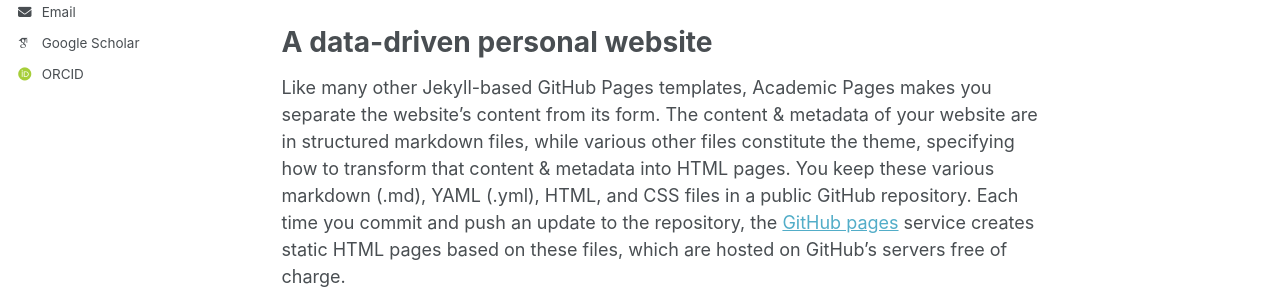
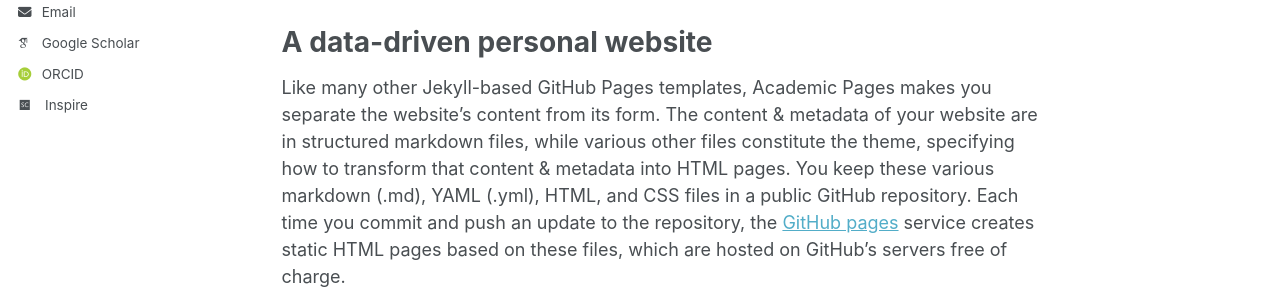
Before and after one commit to Li-Zhengjiang/Li-Zhengjiang.github.io, a Jekyll site: the page built from _pages/about.md, in a window 1280 px wide. Shown: the part 410-699 px from the top of the page. Built offline with Jekyll 4.4.1, drawn with Linux system fonts in a browser that asks for light colours; some web fonts are replaced.

Commit message:
author-profile.html

```diff
--- a/_includes/author-profile.html
+++ b/_includes/author-profile.html
@@ -64,6 +64,9 @@
       {% endif %}
       {% if author.scopus %}
         <li><a href="{{ author.scopus }}"><i class="ai ai-scopus icon-pad-right"></i>Scopus</a></li>
+      {% endif %}
+      {% if author.Inspire %}
+        <li><a href="{{ author.Inspire }}"><i class="ai ai-scopus icon-pad-right"></i>Inspire</a></li>
       {% endif %}
 
       <!-- Font Awesome icons / Repositories and software development -->
```
